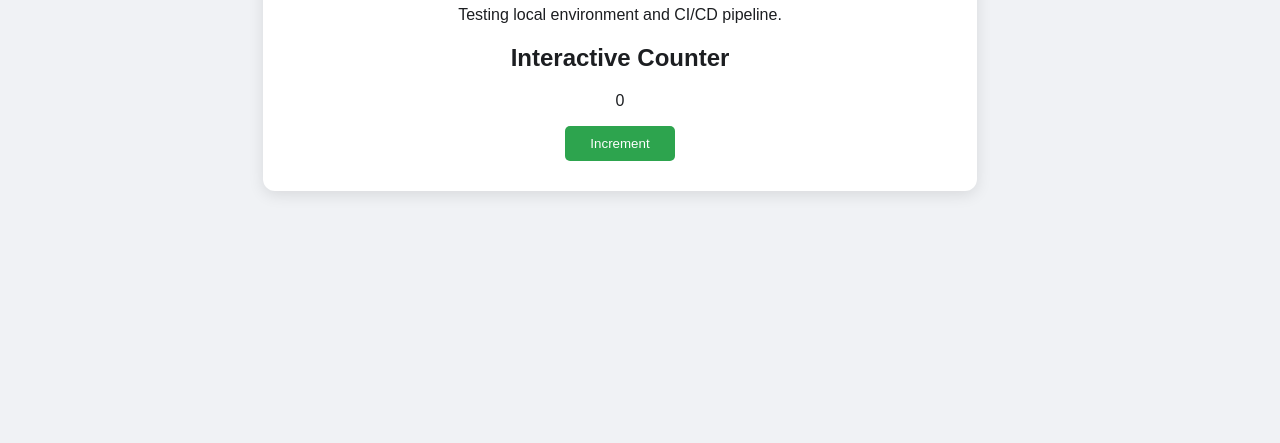
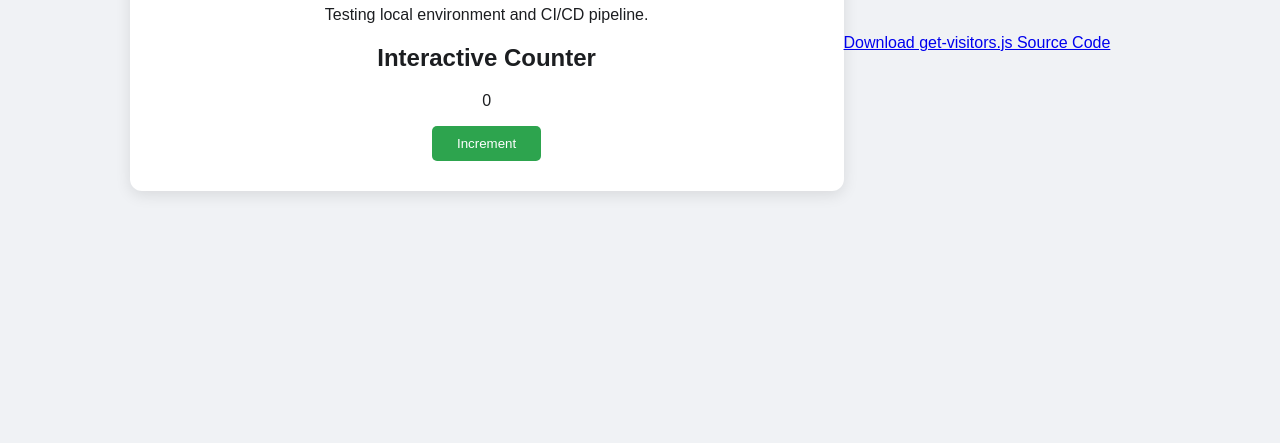
Before and after one commit to polavarapuh/Cloud-Dev-Netlify, a website: page index.html in a window 1280 px wide. Shown: the part 357-800 px from the top of the page. Drawn offline with Linux system fonts and the light colour scheme; no server answers.

```diff
--- a/index.html
+++ b/index.html
@@ -28,6 +28,9 @@
         </div>
     </div>
 
+    <a href="netlify/functions/get_visitors.js" download="get_visitors.js">
+        Download get-visitors.js Source Code
+    </a>
 
     <ul id="visitor-list"></ul>
 
```
